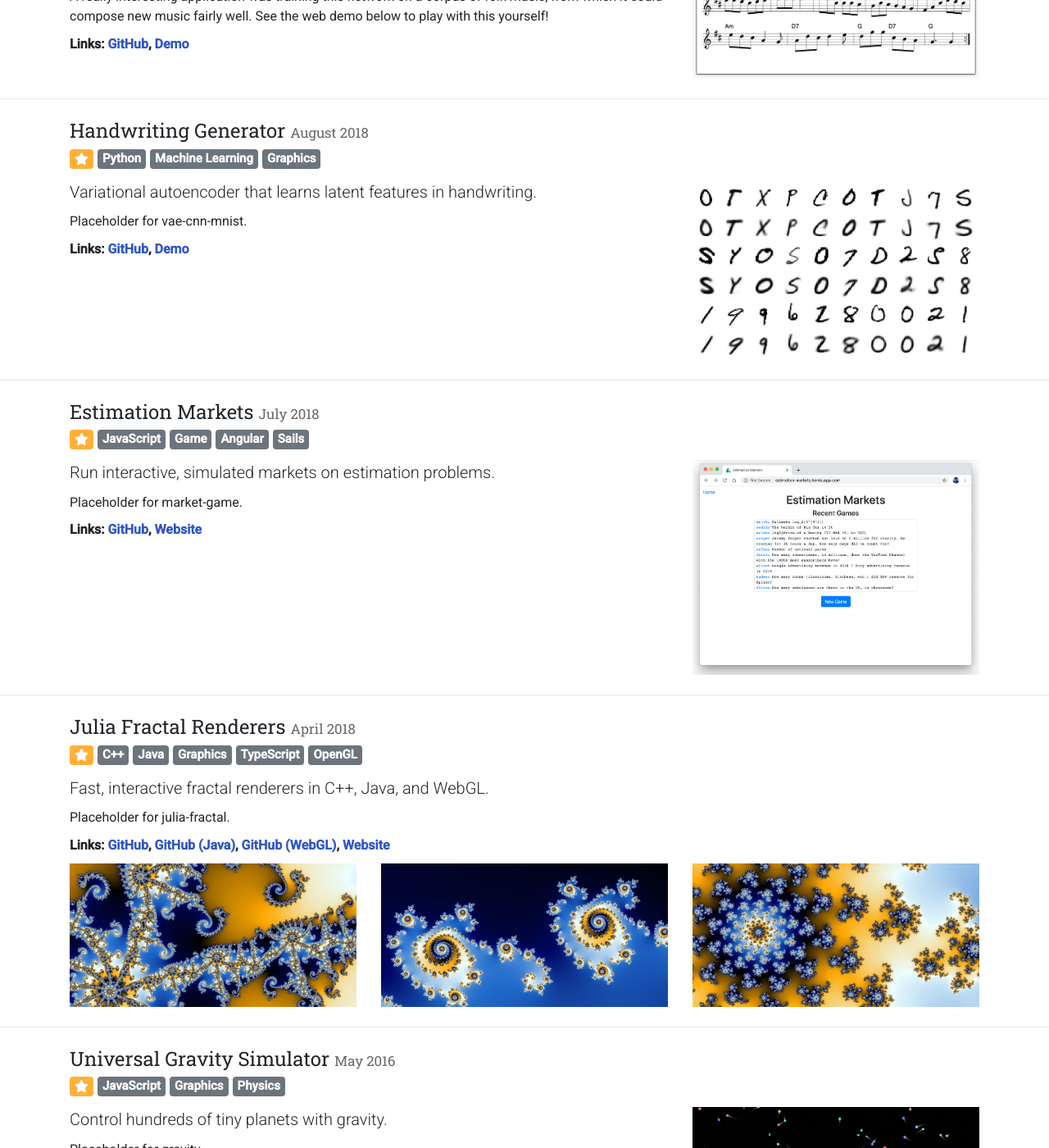
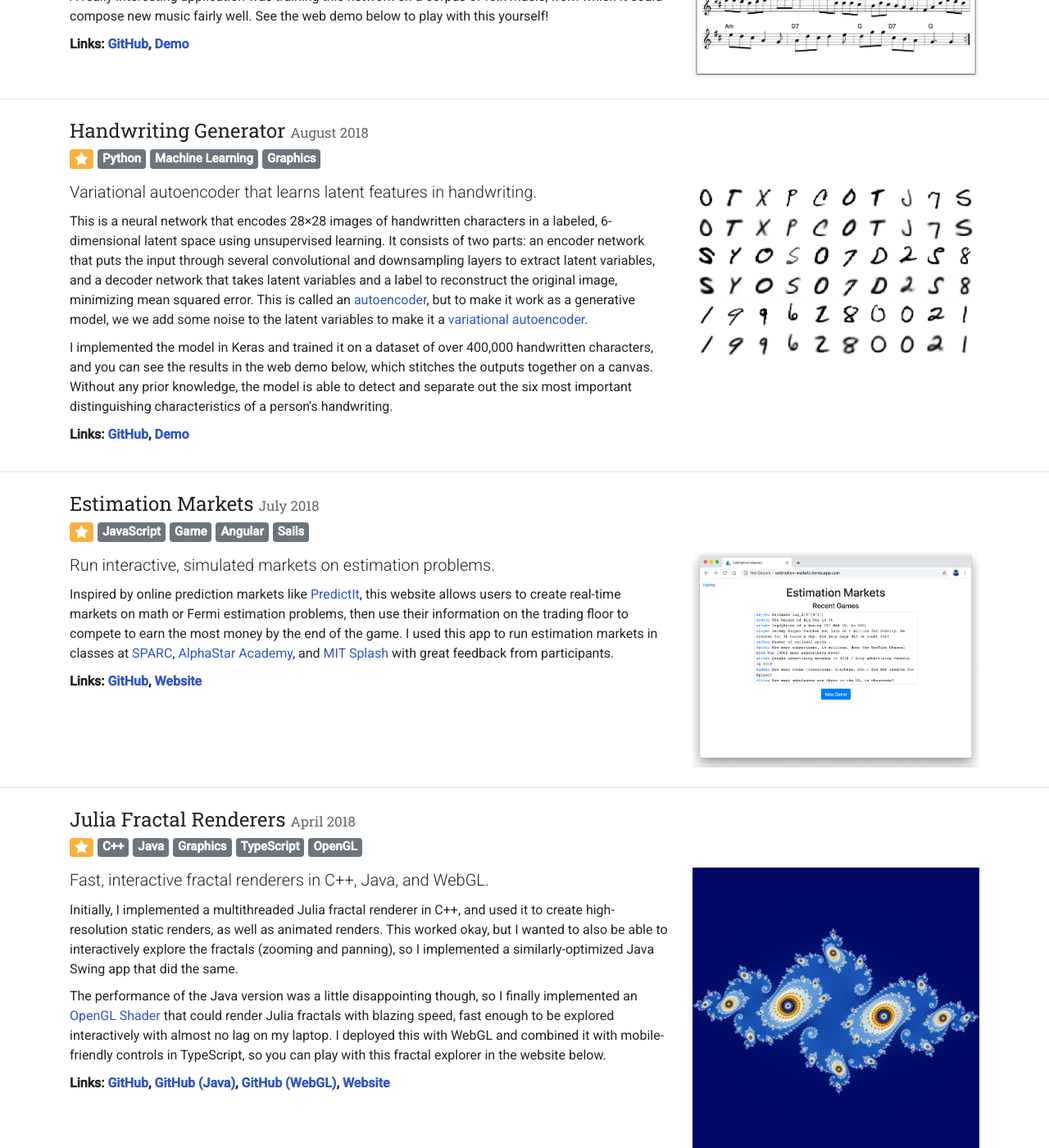
Before and after one commit to ekzhang/ekzhang.github.io, a Jekyll site: the page built from pages/projects.html, in a window 1280 px wide and 1400 px high, scrolled down 3588 px. Shown: the whole window at 82% size. Built offline with Jekyll 4.4.1, drawn with Linux system fonts in a browser that asks for light colours; nearby versions of some CDN libraries; comment, search, counter and statistics services are not loaded; some of the changed text lies outside the part shown.

Commit message:
Finish summaries for all projects

```diff
--- a/_includes/projects/gravity.html
+++ b/_includes/projects/gravity.html
@@ -2,7 +2,12 @@
   <div class="col-md-8">
     <p class="lead">Control hundreds of tiny planets with gravity.</p>
     <p>
-      Placeholder for gravity.
+      This was one of my first fun programming projects, a visual experiment of
+      simulating gravity in a system of hundreds of interacting planets. The
+      calculations are done with simple physics formulas, with a bit of tweaking
+      and damping to make them more robust. Clicking adds an invisible mass that
+      makes all objects move towards the cursor. Everything is rendered on a
+      <code>&lt;canvas&gt;</code> element with JavaScript at 60 FPS.
     </p>
     <p class="font-weight-bold">
       Links:
--- a/_includes/projects/julia-fractal.html
+++ b/_includes/projects/julia-fractal.html
@@ -1,16 +1,45 @@
+<div class="row">
+  <div class="col-md-8">
     <p class="lead">
       Fast, interactive fractal renderers in C++, Java, and WebGL.
     </p>
     <p>
-  Placeholder for julia-fractal.
+      Initially, I implemented a multithreaded Julia fractal renderer in C++,
+      and used it to create high-resolution static renders, as well as animated
+      renders. This worked okay, but I wanted to also be able to interactively
+      explore the fractals (zooming and panning), so I implemented a
+      similarly-optimized Java Swing app that did the same.
+    </p>
+    <p>
+      The performance of the Java version was a little disappointing though, so
+      I finally implemented an
+      <a href="https://en.wikipedia.org/wiki/OpenGL_Shading_Language"
+        >OpenGL Shader</a
+      >
+      that could render Julia fractals with blazing speed, fast enough to be
+      explored interactively with almost no lag on my laptop. I deployed this
+      with WebGL and combined it with mobile-friendly controls in TypeScript, so
+      you can play with this fractal explorer in the website below.
     </p>
     <p class="font-weight-bold">
       Links:
       <a href="https://github.com/ekzhang/julia-fractal">GitHub</a>,
       <a href="https://github.com/ekzhang/julia-viewer">GitHub (Java)</a>,
-  <a href="https://github.com/ekzhang/webgl-julia-viewer">GitHub (WebGL)</a>,
+      <a href="https://github.com/ekzhang/webgl-julia-viewer">GitHub (WebGL)</a
+      >,
       <a href="https://ekzhang.github.io/webgl-julia-viewer/">Website</a>
     </p>
+  </div>
+  <div class="col-md-4">
+    <a href="/assets/images/julia-1.jpg">
+      <img
+        class="img-fluid mb-2"
+        alt="Julia fractal render"
+        src="/assets/images/julia-1.jpg"
+      />
+    </a>
+  </div>
+</div>
 
 <div class="row">
   <div class="col-md-4">
--- a/_includes/projects/market-game.html
+++ b/_includes/projects/market-game.html
@@ -4,7 +4,15 @@
       Run interactive, simulated markets on estimation problems.
     </p>
     <p>
-      Placeholder for market-game.
+      Inspired by online prediction markets like
+      <a href="https://www.predictit.org/">PredictIt</a>, this website allows
+      users to create real-time markets on math or Fermi estimation problems,
+      then use their information on the trading floor to compete to earn the
+      most money by the end of the game. I used this app to run estimation
+      markets in classes at <a href="https://sparc-camp.org/">SPARC</a>,
+      <a href="https://alphastar.academy/">AlphaStar Academy</a>, and
+      <a href="https://esp.mit.edu/learn/Splash/index.html">MIT Splash</a> with
+      great feedback from participants.
     </p>
     <p class="font-weight-bold">
       Links:
--- a/_includes/projects/vae-cnn-mnist.html
+++ b/_includes/projects/vae-cnn-mnist.html
@@ -4,7 +4,26 @@
       Variational autoencoder that learns latent features in handwriting.
     </p>
     <p>
-      Placeholder for vae-cnn-mnist.
+      This is a neural network that encodes 28&times;28 images of handwritten
+      characters in a labeled, 6-dimensional latent space using unsupervised
+      learning. It consists of two parts: an encoder network that puts the input
+      through several convolutional and downsampling layers to extract latent
+      variables, and a decoder network that takes latent variables and a label
+      to reconstruct the original image, minimizing mean squared error. This is
+      called an
+      <a href="https://en.wikipedia.org/wiki/Autoencoder">autoencoder</a>, but
+      to make it work as a generative model, we we add some noise to the latent
+      variables to make it a
+      <a href="http://kvfrans.com/variational-autoencoders-explained/"
+        >variational autoencoder</a
+      >.
+    </p>
+    <p>
+      I implemented the model in Keras and trained it on a dataset of over
+      400,000 handwritten characters, and you can see the results in the web
+      demo below, which stitches the outputs together on a canvas. Without any
+      prior knowledge, the model is able to detect and separate out the six most
+      important distinguishing characteristics of a person's handwriting.
     </p>
     <p class="font-weight-bold">
       Links:
```
Also changed, not shown: assets/images/julia-1.jpg (added). Lines whose indentation alone changed are shown as unchanged.
